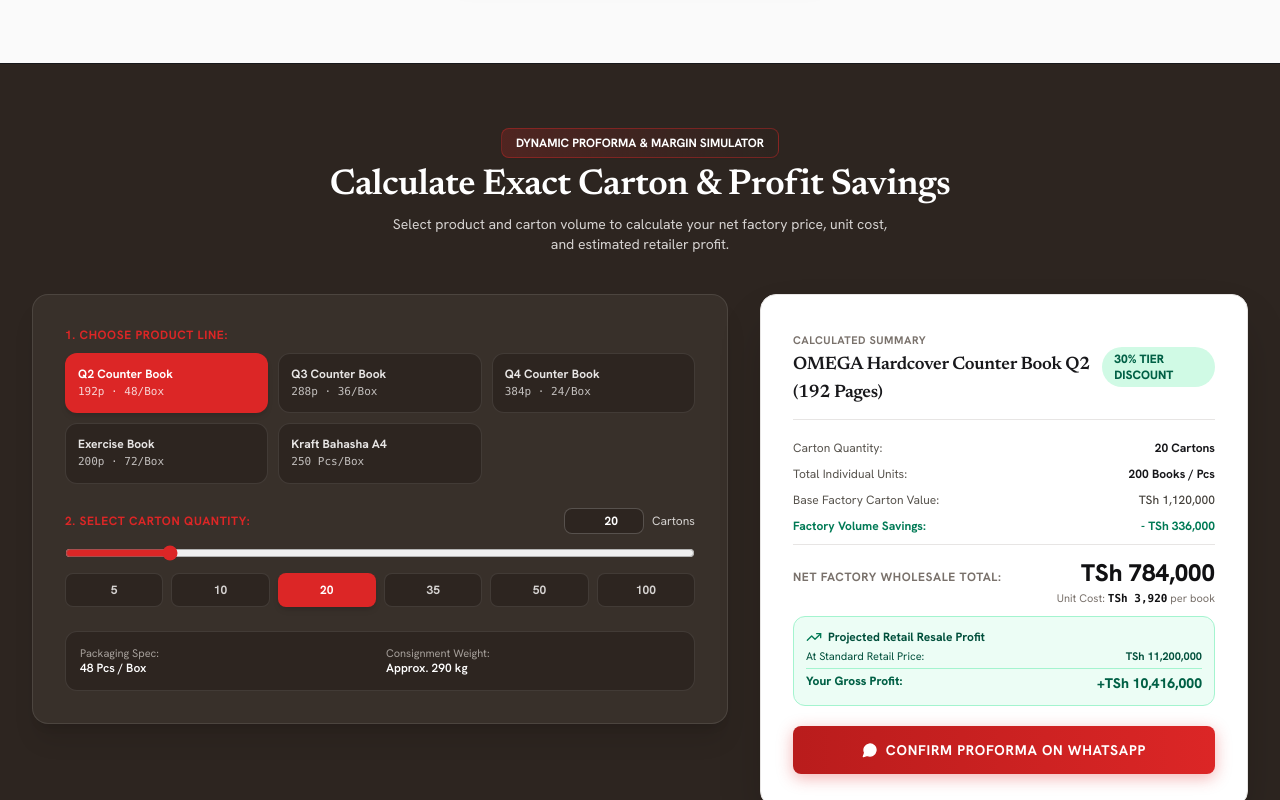
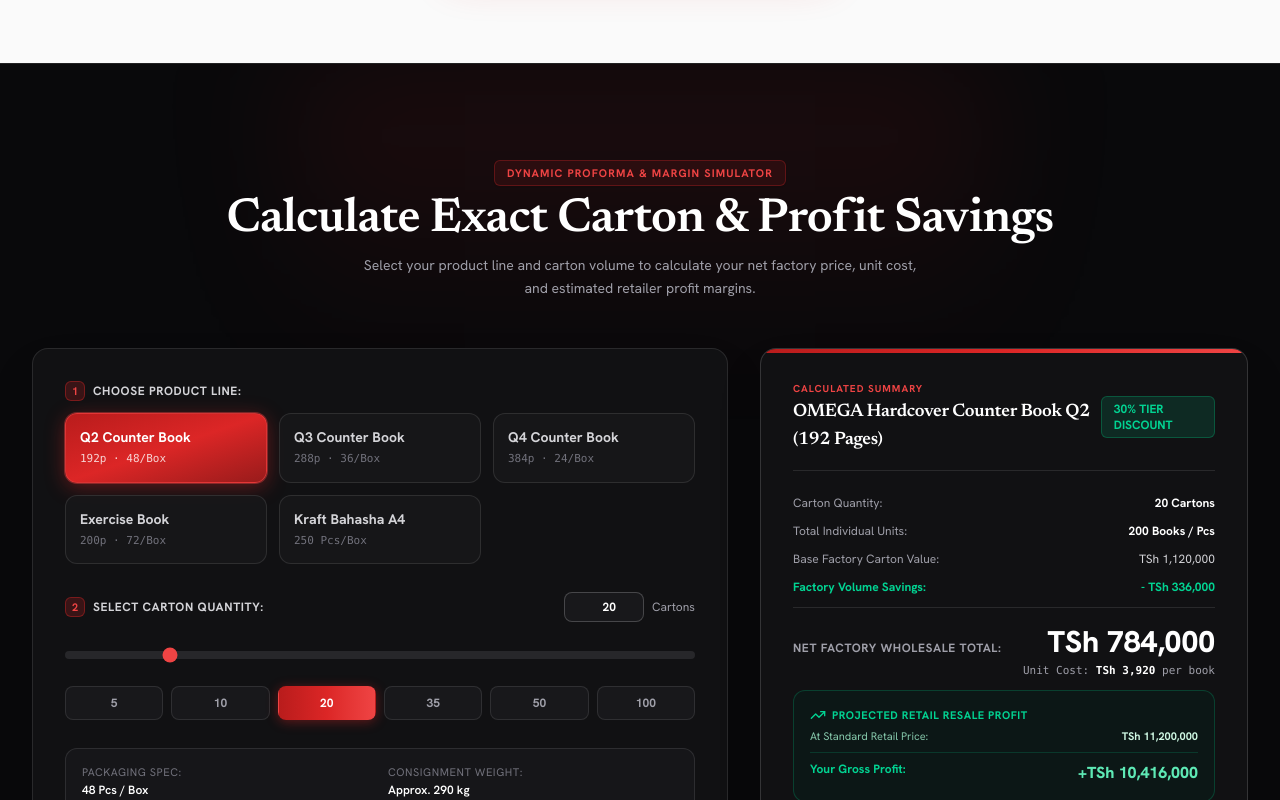
Before and after one commit to MrVishalKuriya/OMEGA-Stationery, a React (Vite) app: page /wholesale in a window 1280 px wide. Shown: the part 1540-2340 px from the top of the page. Built offline with nearby package versions, Linux system fonts and the light colour scheme; no server answers.

Commit message:
fix(wholesale): overhaul wholesale calculator and volume tiers with Atelier Crimson dark obsidian aesthetics

```diff
--- a/src/presentation/features/wholesale/components/WholesaleCalculator.tsx
+++ b/src/presentation/features/wholesale/components/WholesaleCalculator.tsx
@@ -53,30 +53,42 @@
   return (
     <section
       id="calculator"
-      className="py-16 bg-[#2d2520] text-white border-y border-[#18181b] scroll-mt-20"
+      className="py-16 lg:py-24 bg-[#09090b] text-white border-y border-white/10 relative overflow-hidden scroll-mt-20"
     >
-      <div className="max-w-7xl mx-auto px-4 sm:px-6 lg:px-8">
-        <div className="text-center space-y-2 mb-10">
-          <div className="inline-flex items-center px-3.5 py-1.5 rounded-lg text-xs font-bold text-white bg-gradient-to-r from-[#dc2626]/20 via-[#dc2626]/10 to-transparent border border-[#dc2626]/40 font-mono shadow-xs">
+      {/* Ambient background lighting */}
+      <div
+        className="absolute top-0 left-1/2 -translate-x-1/2 w-[700px] h-[300px] bg-gradient-to-b from-[#dc2626]/12 via-[#dc2626]/5 to-transparent blur-3xl pointer-events-none"
+        aria-hidden="true"
+      />
+
+      <div className="max-w-7xl mx-auto px-4 sm:px-6 lg:px-8 relative z-10">
+        <div className="text-center space-y-2.5 mb-12">
+          <div className="inline-flex items-center px-3 py-1 rounded-md text-[11px] font-bold text-[#ef4444] bg-[#dc2626]/10 border border-[#dc2626]/30 font-mono tracking-widest uppercase shadow-xs">
             <span>DYNAMIC PROFORMA &amp; MARGIN SIMULATOR</span>
           </div>
-          <h2 className="font-heading text-3xl sm:text-4xl font-bold text-white tracking-tight">
+          <h2 className="font-heading text-3xl sm:text-4xl lg:text-5xl font-bold text-white tracking-tight">
             Calculate Exact Carton &amp; Profit Savings
           </h2>
-          <p className="text-xs sm:text-sm text-stone-300 max-w-lg mx-auto">
-            Select product and carton volume to calculate your net factory price, unit cost, and estimated retailer profit.
+          <p className="text-xs sm:text-sm text-zinc-400 max-w-xl mx-auto leading-relaxed">
+            Select your product line and carton volume to calculate your net factory price, unit cost, and estimated retailer profit margins.
           </p>
         </div>
 
         <div className="grid grid-cols-1 lg:grid-cols-12 gap-8 items-start">
-          {/* Interactive Inputs */}
-          <div className="lg:col-span-7 bg-[#38302a] p-6 sm:p-8 rounded-2xl border border-white/10 space-y-6 shadow-xl">
+          {/* Interactive Inputs Column */}
+          <div className="lg:col-span-7 bg-[#111113] p-6 sm:p-8 rounded-2xl border border-white/10 space-y-7 shadow-2xl relative">
             {/* Step 1: Product Selection */}
             <div>
-              <label className="block text-xs font-bold uppercase tracking-wider text-[#dc2626] mb-2.5">
-                1. Choose Product Line:
+              <div className="flex items-center gap-2 mb-3">
+                <span className="w-5 h-5 rounded-md bg-[#dc2626]/20 border border-[#dc2626]/40 text-[#ef4444] font-mono text-[11px] font-bold inline-flex items-center justify-center shrink-0">
+                  1
+                </span>
+                <label className="text-xs font-mono font-bold uppercase tracking-wider text-zinc-300">
+                  Choose Product Line:
                 </label>
-              <div className="grid grid-cols-2 sm:grid-cols-3 gap-2.5">
+              </div>
+
+              <div className="grid grid-cols-2 sm:grid-cols-3 gap-3">
                 {(
                   [
                     { key: 'q2', title: 'Q2 Counter Book', sub: '192p · 48/Box' },
@@ -85,30 +97,40 @@
                     { key: 'ex200', title: 'Exercise Book', sub: '200p · 72/Box' },
                     { key: 'bahasha', title: 'Kraft Bahasha A4', sub: '250 Pcs/Box' },
                   ] as const
-                ).map((item) => (
+                ).map((item) => {
+                  const isSelected = calcQuire === item.key;
+                  return (
                     <button
                       key={item.key}
                       type="button"
                       onClick={() => setCalcQuire(item.key)}
-                    className={`p-3 rounded-xl border text-left transition-all ${
-                      calcQuire === item.key
-                        ? 'bg-[#dc2626] text-white border-transparent shadow-md'
-                        : 'bg-[#2d2520] text-stone-200 border-white/10 hover:border-white/30'
+                      className={`p-3.5 rounded-xl border text-left transition-all relative ${
+                        isSelected
+                          ? 'bg-gradient-to-br from-[#b91c1c] via-[#dc2626] to-[#991b1b] text-white border-[#ef4444]/60 shadow-[0_4px_20px_rgba(220,38,38,0.4)] ring-1 ring-[#ef4444]/40'
+                          : 'bg-[#18181b]/80 hover:bg-[#202024] text-zinc-300 border-white/10 hover:border-white/25'
                       }`}
                     >
-                    <div className="text-xs font-bold">{item.title}</div>
-                    <div className="text-[11px] opacity-80 mt-0.5 font-mono">{item.sub}</div>
+                      <div className="text-xs sm:text-sm font-bold leading-snug">{item.title}</div>
+                      <div className={`text-[11px] mt-1 font-mono ${isSelected ? 'text-white/80' : 'text-zinc-500'}`}>
+                        {item.sub}
+                      </div>
                     </button>
-                ))}
+                  );
+                })}
               </div>
             </div>
 
             {/* Step 2: Carton Quantity Controls */}
             <div>
-              <div className="flex justify-between items-center mb-2.5">
-                <label className="text-xs font-bold uppercase tracking-wider text-[#dc2626]">
-                  2. Select Carton Quantity:
+              <div className="flex justify-between items-center mb-3">
+                <div className="flex items-center gap-2">
+                  <span className="w-5 h-5 rounded-md bg-[#dc2626]/20 border border-[#dc2626]/40 text-[#ef4444] font-mono text-[11px] font-bold inline-flex items-center justify-center shrink-0">
+                    2
+                  </span>
+                  <label className="text-xs font-mono font-bold uppercase tracking-wider text-zinc-300">
+                    Select Carton Quantity:
                   </label>
+                </div>
                 <div className="flex items-center gap-2">
                   <input
                     type="number"
@@ -116,13 +138,14 @@
                     max={500}
                     value={calcCartons}
                     onChange={(e) => setCalcCartons(Math.max(1, parseInt(e.target.value) || 1))}
-                    className="w-20 px-2.5 py-1 text-right text-xs font-bold rounded-lg bg-[#2d2520] border border-white/20 text-white font-mono focus:outline-none focus:border-[#dc2626]"
+                    className="w-20 px-3 py-1.5 text-right text-xs font-bold rounded-lg bg-[#18181b] border border-white/20 text-white font-mono focus:outline-none focus:border-[#ef4444] focus:ring-1 focus:ring-[#ef4444]"
                   />
-                  <span className="text-xs text-stone-300">Cartons</span>
+                  <span className="text-xs font-mono text-zinc-400">Cartons</span>
                 </div>
               </div>
 
               {/* Range Slider */}
+              <div className="py-2 mb-3">
                 <input
                   type="range"
                   min={5}
@@ -130,118 +153,130 @@
                   step={5}
                   value={calcCartons}
                   onChange={(e) => setCalcCartons(parseInt(e.target.value))}
-                className="w-full accent-[#dc2626] cursor-pointer mb-3"
+                  className="w-full accent-[#ef4444] cursor-pointer h-2 bg-[#27272a] rounded-lg appearance-none"
                 />
+              </div>
 
               {/* Quick Presets */}
-              <div className="flex gap-2">
-                {[5, 10, 20, 35, 50, 100].map((qty) => (
+              <div className="grid grid-cols-6 gap-2">
+                {[5, 10, 20, 35, 50, 100].map((qty) => {
+                  const isSelected = calcCartons === qty;
+                  return (
                     <button
                       key={qty}
                       type="button"
                       onClick={() => setCalcCartons(qty)}
-                    className={`flex-1 py-2 text-xs font-bold rounded-lg border transition-all font-mono ${
-                      calcCartons === qty
-                        ? 'bg-[#dc2626] text-white border-transparent shadow-md'
-                        : 'bg-[#2d2520] text-stone-300 border-white/10 hover:border-white/30'
+                      className={`py-2 text-xs font-bold rounded-lg border transition-all font-mono ${
+                        isSelected
+                          ? 'bg-gradient-to-r from-[#b91c1c] via-[#dc2626] to-[#ef4444] text-white border-transparent shadow-[0_2px_12px_rgba(220,38,38,0.4)]'
+                          : 'bg-[#18181b] text-zinc-400 hover:text-white border-white/10 hover:border-white/20'
                       }`}
                     >
                       {qty}
                     </button>
-                ))}
+                  );
+                })}
               </div>
             </div>
 
             {/* Specifications Box */}
-            <div className="p-3.5 rounded-xl bg-[#2d2520] border border-white/10 text-xs text-stone-300 grid grid-cols-2 gap-3">
+            <div className="p-4 rounded-xl bg-[#18181b]/90 border border-white/10 text-xs text-zinc-300 grid grid-cols-2 gap-4">
               <div>
-                <span className="text-stone-400 block text-[11px]">Packaging Spec:</span>
+                <span className="text-zinc-500 block text-[11px] font-mono uppercase tracking-wider mb-0.5">
+                  Packaging Spec:
+                </span>
                 <span className="font-semibold text-white">{currentCarton.packaging}</span>
               </div>
               <div>
-                <span className="text-stone-400 block text-[11px]">Consignment Weight:</span>
-                <span className="font-semibold text-white">
+                <span className="text-zinc-500 block text-[11px] font-mono uppercase tracking-wider mb-0.5">
+                  Consignment Weight:
+                </span>
+                <span className="font-semibold text-white font-mono">
                   Approx. {(parseFloat(currentCarton.boxWeight) * calcCartons).toFixed(0)} kg
                 </span>
               </div>
             </div>
           </div>
 
-          {/* Live Financial Breakdown Card */}
-          <div className="lg:col-span-5 bg-white text-[#18181b] p-6 sm:p-8 rounded-2xl border border-stone-200 shadow-2xl space-y-5">
-            <div className="flex items-center justify-between pb-3 border-b border-stone-200">
+          {/* Financial Breakdown Card (Obsidian Atelier Glass Card) */}
+          <div className="lg:col-span-5 bg-[#111113] text-white p-6 sm:p-8 rounded-2xl border border-white/15 shadow-2xl space-y-6 relative overflow-hidden">
+            {/* Top Crimson Accent Line */}
+            <div className="absolute top-0 inset-x-0 h-1 bg-gradient-to-r from-[#b91c1c] via-[#dc2626] to-[#ef4444]" />
+
+            <div className="flex items-center justify-between pb-4 border-b border-white/10">
               <div>
-                <span className="text-[11px] font-bold uppercase tracking-wider text-stone-500">
-                  Calculated Summary
+                <span className="text-[10px] font-bold uppercase tracking-widest text-[#ef4444] font-mono block">
+                  CALCULATED SUMMARY
                 </span>
-                <h3 className="font-heading text-lg font-bold text-[#18181b]">
+                <h3 className="font-heading text-lg font-bold text-white mt-0.5">
                   {currentCarton.label}
                 </h3>
               </div>
-              <span className="px-3 py-1 rounded-full text-xs font-black bg-emerald-100 text-emerald-800">
+              <span className="px-3 py-1 rounded-md text-xs font-bold font-mono bg-emerald-500/15 text-emerald-400 border border-emerald-500/30">
                 {Math.round(discountRate * 100)}% TIER DISCOUNT
               </span>
             </div>
 
-            <div className="space-y-2.5 text-xs">
-              <div className="flex justify-between text-stone-600">
+            <div className="space-y-3 text-xs">
+              <div className="flex justify-between text-zinc-400">
                 <span>Carton Quantity:</span>
-                <span className="font-bold text-[#18181b]">{calcCartons} Cartons</span>
+                <span className="font-bold text-white font-mono">{calcCartons} Cartons</span>
               </div>
-              <div className="flex justify-between text-stone-600">
+              <div className="flex justify-between text-zinc-400">
                 <span>Total Individual Units:</span>
-                <span className="font-bold text-[#18181b] font-mono">
+                <span className="font-bold text-white font-mono">
                   {totalUnits.toLocaleString()} Books / Pcs
                 </span>
               </div>
-              <div className="flex justify-between text-stone-600">
+              <div className="flex justify-between text-zinc-400">
                 <span>Base Factory Carton Value:</span>
-                <span className="font-mono font-medium text-stone-700">
+                <span className="font-mono text-zinc-300">
                   {formatPrice(grossTotal, currency)}
                 </span>
               </div>
-              <div className="flex justify-between text-emerald-700 font-bold">
+              <div className="flex justify-between text-emerald-400 font-bold">
                 <span>Factory Volume Savings:</span>
                 <span className="font-mono">- {formatPrice(savingsAmount, currency)}</span>
               </div>
 
-              <div className="pt-3 border-t border-stone-200">
+              {/* Net Factory Wholesale Total */}
+              <div className="pt-4 border-t border-white/10">
                 <div className="flex justify-between items-baseline">
-                  <span className="text-xs font-bold uppercase tracking-wider text-stone-500">
+                  <span className="text-xs font-bold uppercase tracking-wider text-zinc-400">
                     Net Factory Wholesale Total:
                   </span>
-                  <span className="text-2xl font-black text-[#111113] font-mono">
+                  <span className="text-2xl sm:text-3xl font-black text-white font-mono">
                     {formatPrice(netTotal, currency)}
                   </span>
                 </div>
-                <div className="text-[11px] text-stone-500 text-right mt-0.5">
-                  Unit Cost: <strong className="font-mono text-[#111113]">{formatPrice(costPerUnit, currency)}</strong> per book
+                <div className="text-[11px] text-zinc-400 text-right mt-1 font-mono">
+                  Unit Cost: <strong className="text-white font-bold">{formatPrice(costPerUnit, currency)}</strong> per book
                 </div>
               </div>
 
-              {/* Retailer Resale Profit Projection */}
-              <div className="p-3 rounded-xl bg-emerald-50 border border-emerald-200 text-emerald-900 mt-2">
-                <div className="flex items-center gap-1.5 font-bold text-xs mb-1">
-                  <TrendingUp className="w-4 h-4 text-emerald-700" />
-                  <span>Projected Retail Resale Profit</span>
+              {/* Retailer Resale Profit Projection (Emerald Dark Card) */}
+              <div className="p-4 rounded-xl bg-emerald-950/25 border border-emerald-500/25 text-emerald-300 mt-3">
+                <div className="flex items-center gap-1.5 font-bold text-xs mb-1.5 text-emerald-400">
+                  <TrendingUp className="w-4 h-4 text-emerald-400" />
+                  <span className="font-mono uppercase tracking-wider text-[11px]">Projected Retail Resale Profit</span>
                 </div>
-                <div className="flex justify-between text-[11px]">
+                <div className="flex justify-between text-[11px] text-emerald-200/80">
                   <span>At Standard Retail Price:</span>
-                  <span className="font-mono font-bold">{formatPrice(projectedRetailRevenue, currency)}</span>
+                  <span className="font-mono font-bold text-emerald-100">{formatPrice(projectedRetailRevenue, currency)}</span>
                 </div>
-                <div className="flex justify-between font-black text-xs text-emerald-800 pt-1 border-t border-emerald-200 mt-1">
+                <div className="flex justify-between font-bold text-xs text-emerald-400 pt-2 border-t border-emerald-500/20 mt-2">
                   <span>Your Gross Profit:</span>
-                  <span className="font-mono text-sm">+{formatPrice(retailerProfit, currency)}</span>
+                  <span className="font-mono text-base font-black text-emerald-300">+{formatPrice(retailerProfit, currency)}</span>
                 </div>
               </div>
             </div>
 
-            {/* Action */}
+            {/* Action Button */}
             <a
               href={whatsappUrl}
               target="_blank"
               rel="noopener noreferrer"
-              className="w-full py-3.5 px-4 rounded-lg btn-ledup-copper group text-xs sm:text-sm font-bold uppercase tracking-wider flex items-center justify-center gap-2 shadow-lg min-h-[48px] active:scale-95 text-white"
+              className="w-full py-4 px-4 rounded-xl bg-gradient-to-r from-[#b91c1c] via-[#dc2626] to-[#ef4444] hover:brightness-110 text-white font-bold font-mono text-xs sm:text-sm uppercase tracking-wider flex items-center justify-center gap-2 shadow-[0_8px_25px_rgba(220,38,38,0.4)] min-h-[48px] active:scale-[0.98] transition-all"
             >
               <MessageCircle className="w-4 h-4 fill-white" />
               <span>Confirm Proforma on WhatsApp</span>
--- a/src/presentation/features/wholesale/components/WholesaleVolumeTiers.tsx
+++ b/src/presentation/features/wholesale/components/WholesaleVolumeTiers.tsx
@@ -75,7 +75,7 @@
         </div>
 
         {/* Tier 2: Business (Most Popular) */}
-        <div className="relative bg-[#2d2520] text-white p-7 sm:p-8 flex flex-col justify-between border-2 border-[#dc2626] rounded-2xl shadow-xl md:-translate-y-2">
+        <div className="relative bg-[#111113] text-white p-7 sm:p-8 flex flex-col justify-between border-2 border-[#dc2626] rounded-2xl shadow-[0_12px_40px_rgba(220,38,38,0.25)] md:-translate-y-2">
           <div className="absolute -top-3.5 left-1/2 -translate-x-1/2 px-3.5 py-1 rounded-md bg-gradient-to-r from-[#b91c1c] via-[#dc2626] to-[#ef4444] text-white text-[10px] font-black uppercase tracking-widest shadow-md flex items-center gap-1.5 whitespace-nowrap">
             <Sparkles className="w-3 h-3 text-white" />
             <span>MOST POPULAR · BEST VALUE</span>
```
Lines whose indentation alone changed are shown as unchanged.
